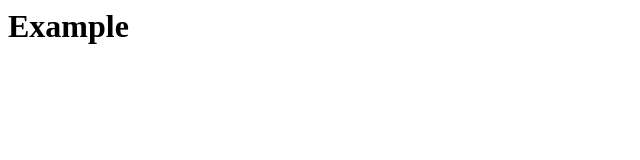
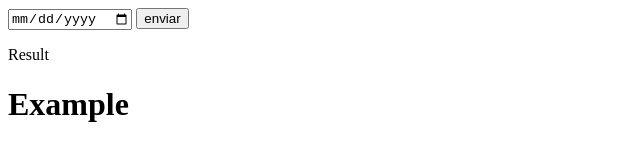
Before and after one commit to DannielNavas/calcular-edad, a plain HTML site: page index.html in a window 1280 px wide. Shown: the whole page, without its empty margins (0-640 px from the left). Drawn offline with nearby package versions, Linux system fonts and the light colour scheme.

Commit message:
:alien: se realizo el script que calcule la edad y dira si es mayor o menor de edad

```diff
--- a/index.html
+++ b/index.html
@@ -2,6 +2,12 @@
   <head>
     <head>
       <body>
+        <input id="age" type="date">
+        <button id="button" onclick="userAge()">enviar</button>
+        <p id="result">Result</p>
         <h1>Example</h1>
+        <script src="https://cdnjs.cloudflare.com/ajax/libs/moment.js/2.29.4/moment.min.js"></script>
+        <script src="script/index.js"></script>
+
       </body>
 </html>
--- /dev/null
+++ b/script/index.js
@@ -0,0 +1,20 @@
+let date, button, result;
+
+dete = document.getElementById("age");
+button = document.getElementById("button");
+result = document.getElementById("result");
+
+function userAge (){
+    let fechaActual = moment();
+    let years = fechaActual.diff(age.value, "years")
+    console.log(years)
+    if (years < 18){
+
+        result.innerHTML = "El usuario tiene " + years + " y es menor de edad";
+    }
+    else {
+        result.innerHTML = "El usuario tiene " + years + " y es mayor de edad";
+    }
+
+
+}
```
